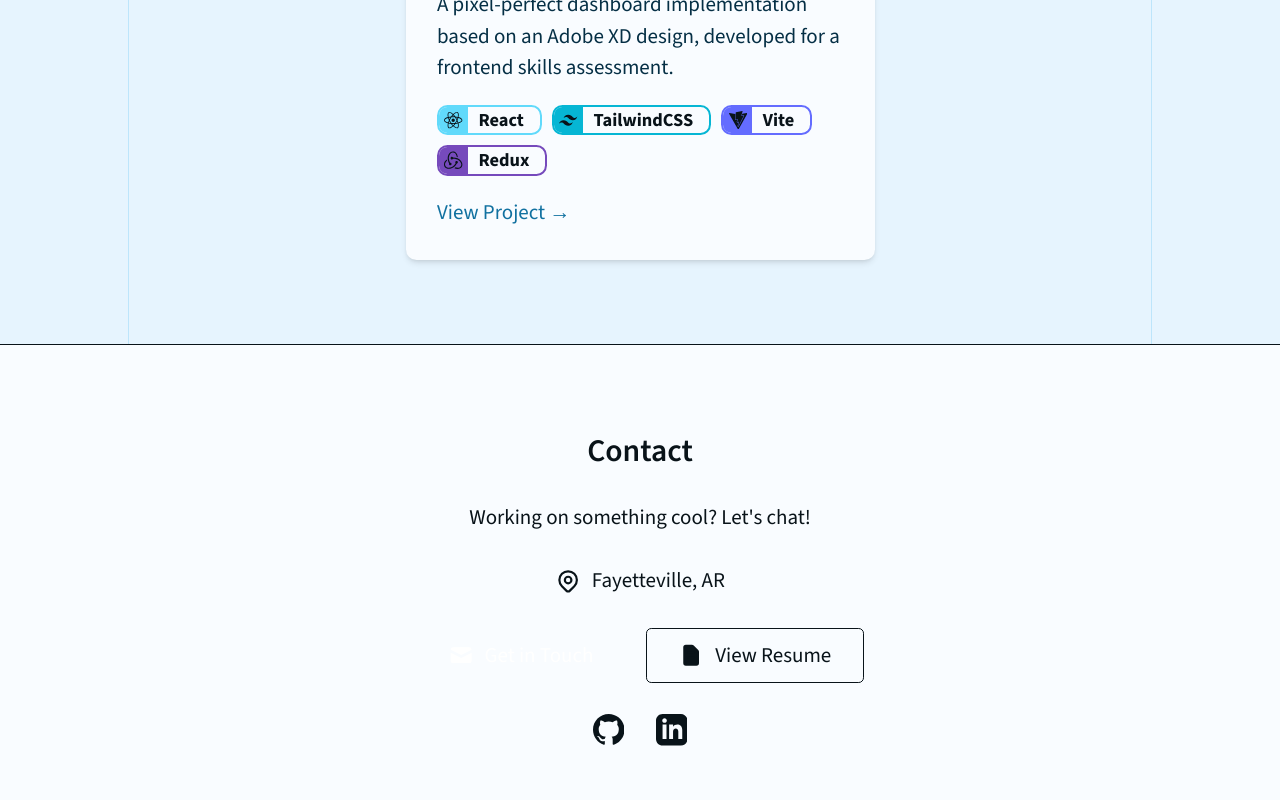
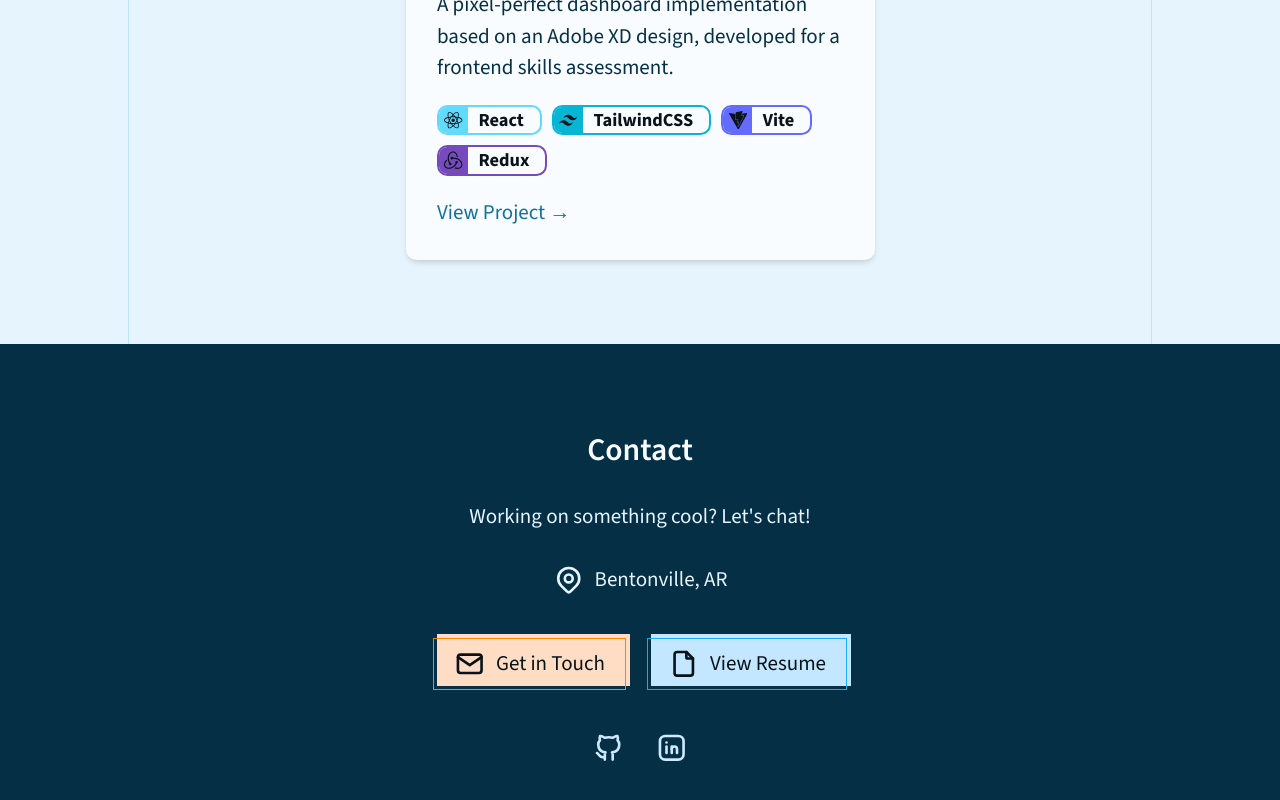
Before and after one commit to mrhanna/mrhanna-portfolio, a Next.js app: page / in a window 1280 px wide. Shown: the part 4627-5427 px from the top of the page. Built offline with nearby package versions, Linux system fonts and the light colour scheme.

Commit message:
Themed contact section

```diff
--- a/app/components/ContactSection.tsx
+++ b/app/components/ContactSection.tsx
@@ -2,10 +2,17 @@
 
 import { motion } from 'framer-motion';
 import Link from 'next/link';
+import {
+  TbBrandGithub,
+  TbBrandLinkedin,
+  TbFile,
+  TbMail,
+  TbMapPin,
+} from 'react-icons/tb';
 
 export default function ContactSection() {
   return (
-    <section className="py-16 px-4 border-t border-gray-100">
+    <section className="py-16 bg-ui-blue-900 text-ui-blue-100">
       <div className="max-w-2xl mx-auto">
         <motion.div
           initial={{ opacity: 0, y: 20 }}
@@ -13,76 +20,32 @@ export default function ContactSection() {
           viewport={{ once: true }}
           className="text-center space-y-6"
         >
-          <h2 className="text-2xl font-semibold text-gray-900">Contact</h2>
-          <p className="text-gray-600">
-            Working on something cool? Let&apos;s chat!
-          </p>
+          <h2 className="text-2xl font-semibold text-ui-blue-50">Contact</h2>
+          <p>Working on something cool? Let&apos;s chat!</p>
 
           {/* Location */}
           <div className="flex items-center justify-center gap-2 text-gray-600">
-            <svg
-              className="w-5 h-5"
-              fill="none"
-              stroke="currentColor"
-              viewBox="0 0 24 24"
-              aria-hidden="true"
-            >
-              <path
-                strokeLinecap="round"
-                strokeLinejoin="round"
-                strokeWidth="2"
-                d="M17.657 16.657L13.414 20.9a1.998 1.998 0 01-2.827 0l-4.244-4.243a8 8 0 1111.314 0z"
-              />
-              <path
-                strokeLinecap="round"
-                strokeLinejoin="round"
-                strokeWidth="2"
-                d="M15 11a3 3 0 11-6 0 3 3 0 016 0z"
-              />
-            </svg>
-            <span>Fayetteville, AR</span>
+            <TbMapPin className="text-2xl inline" />
+            <span>Bentonville, AR</span>
           </div>
 
           {/* Contact Buttons */}
-          <div className="flex flex-col sm:flex-row justify-center gap-4">
+          <div className="flex flex-col sm:flex-row justify-center gap-4 my-8">
             <Link
               scroll={false}
               href="/?contact"
-              className="px-6 py-2 bg-blue-600 text-white font-medium rounded-sm hover:bg-blue-700 transition-colors inline-flex items-center justify-center gap-2"
+              className="btn dark btn-primary flex flex-row gap-2"
             >
-              <svg
-                className="w-5 h-5"
-                fill="currentColor"
-                viewBox="0 0 20 20"
-                aria-hidden="true"
-              >
-                <path d="M2.003 5.884L10 9.882l7.997-3.998A2 2 0 0016 4H4a2 2 0 00-1.997 1.884z" />
-                <path d="M18 8.118l-8 4-8-4V14a2 2 0 002 2h12a2 2 0 002-2V8.118z" />
-              </svg>
+              <TbMail className="text-2xl" />
               Get in Touch
             </Link>
+
             <a
               href="/assets/MichaelHanna_resume_8.7.25.pdf"
               target="_blank"
-              className="px-6 py-2 border border-gray-300 text-gray-700 font-medium rounded-sm hover:bg-gray-50 transition-colors inline-flex items-center justify-center gap-2"
+              className="btn dark btn-secondary flex flex-row gap-2"
             >
-              <svg
-                className="w-5 h-5"
-                fill="currentColor"
-                viewBox="0 0 20 20"
-                aria-hidden="true"
-              >
-                <path
-                  fillRule="evenodd"
-                  d="M4 4a2 2 0 012-2h4.586A2 2 0 0112 2.586L15.414 6A2 2 0 0116 7.414V16a2 2 0 01-2 2H6a2 2 0 01-2-2V4z"
-                  clipRule="evenodd"
-                />
-                <path
-                  fillRule="evenodd"
-                  d="M8 11a1 1 0 100 2h4a1 1 0 100-2H8zm0-4a1 1 0 100 2h4a1 1 0 100-2H8z"
-                  clipRule="evenodd"
-                />
-              </svg>
+              <TbFile className="text-2xl" />
               View Resume
             </a>
           </div>
@@ -91,35 +54,21 @@ export default function ContactSection() {
           <div className="flex justify-center gap-6">
             <a
               href="https://github.com/mrhanna"
+              title="View Profile on Github"
               target="_blank"
               rel="noopener noreferrer"
-              className="text-gray-400 hover:text-gray-900 transition-colors"
+              className="text-ui-blue-200 hover:text-ui-blue-50 transition-[color,transform] hover:scale-105"
             >
-              <svg
-                className="w-6 h-6"
-                fill="currentColor"
-                viewBox="0 0 24 24"
-                role="img"
-              >
-                <title>View Profile on GitHub</title>
-                <path d="M12 0c-6.626 0-12 5.373-12 12 0 5.302 3.438 9.8 8.207 11.387.599.111.793-.261.793-.577v-2.234c-3.338.726-4.033-1.416-4.033-1.416-.546-1.387-1.333-1.756-1.333-1.756-1.089-.745.083-.729.083-.729 1.205.084 1.839 1.237 1.839 1.237 1.07 1.834 2.807 1.304 3.492.997.107-.775.418-1.305.762-1.604-2.665-.305-5.467-1.334-5.467-5.931 0-1.311.469-2.381 1.236-3.221-.124-.303-.535-1.524.117-3.176 0 0 1.008-.322 3.301 1.23.957-.266 1.983-.399 3.003-.404 1.02.005 2.047.138 3.006.404 2.291-1.552 3.297-1.23 3.297-1.23.653 1.653.242 2.874.118 3.176.77.84 1.235 1.911 1.235 3.221 0 4.609-2.807 5.624-5.479 5.921.43.372.823 1.102.823 2.222v3.293c0 .319.192.694.801.576 4.765-1.589 8.199-6.086 8.199-11.386 0-6.627-5.373-12-12-12z" />
-              </svg>
+              <TbBrandGithub className="text-2xl" />
             </a>
             <a
               href="https://linkedin.com/in/michael-r-hanna"
+              title="View Profile on LinkedIn"
               target="_blank"
               rel="noopener noreferrer"
-              className="text-gray-400 hover:text-blue-600 transition-colors"
+              className="text-ui-blue-200 hover:text-ui-blue-50 transition-[color,transform] hover:scale-105"
             >
-              <svg
-                className="w-6 h-6"
-                fill="currentColor"
-                viewBox="0 0 24 24"
-                role="img"
-              >
-                <title>View Profile on LinkedIn</title>
-                <path d="M19 0h-14c-2.761 0-5 2.239-5 5v14c0 2.761 2.239 5 5 5h14c2.762 0 5-2.239 5-5v-14c0-2.761-2.238-5-5-5zm-11 19h-3v-11h3v11zm-1.5-12.268c-.966 0-1.75-.79-1.75-1.764s.784-1.764 1.75-1.764 1.75.79 1.75 1.764-.783 1.764-1.75 1.764zm13.5 12.268h-3v-5.604c0-3.368-4-3.113-4 0v5.604h-3v-11h3v1.765c1.396-2.586 7-2.777 7 2.476v6.759z" />
-              </svg>
+              <TbBrandLinkedin className="text-2xl" />
             </a>
           </div>
         </motion.div>
--- a/app/styles/globals.css
+++ b/app/styles/globals.css
@@ -273,6 +273,8 @@
     --btn-outline: var(--color-accent-orange-500);
     --btn-bg: var(--color-accent-orange-200);
 
+    @apply text-ui-blue-950;
+
     &:hover {
       --btn-bg: var(--color-accent-orange-300);
     }
@@ -281,6 +283,8 @@
   .btn-secondary {
     --btn-outline: var(--color-accent-blue-500);
     --btn-bg: var(--color-accent-blue-200);
+
+    @apply text-ui-blue-950;
 
     &:hover {
       --btn-bg: var(--color-accent-blue-300);
```
